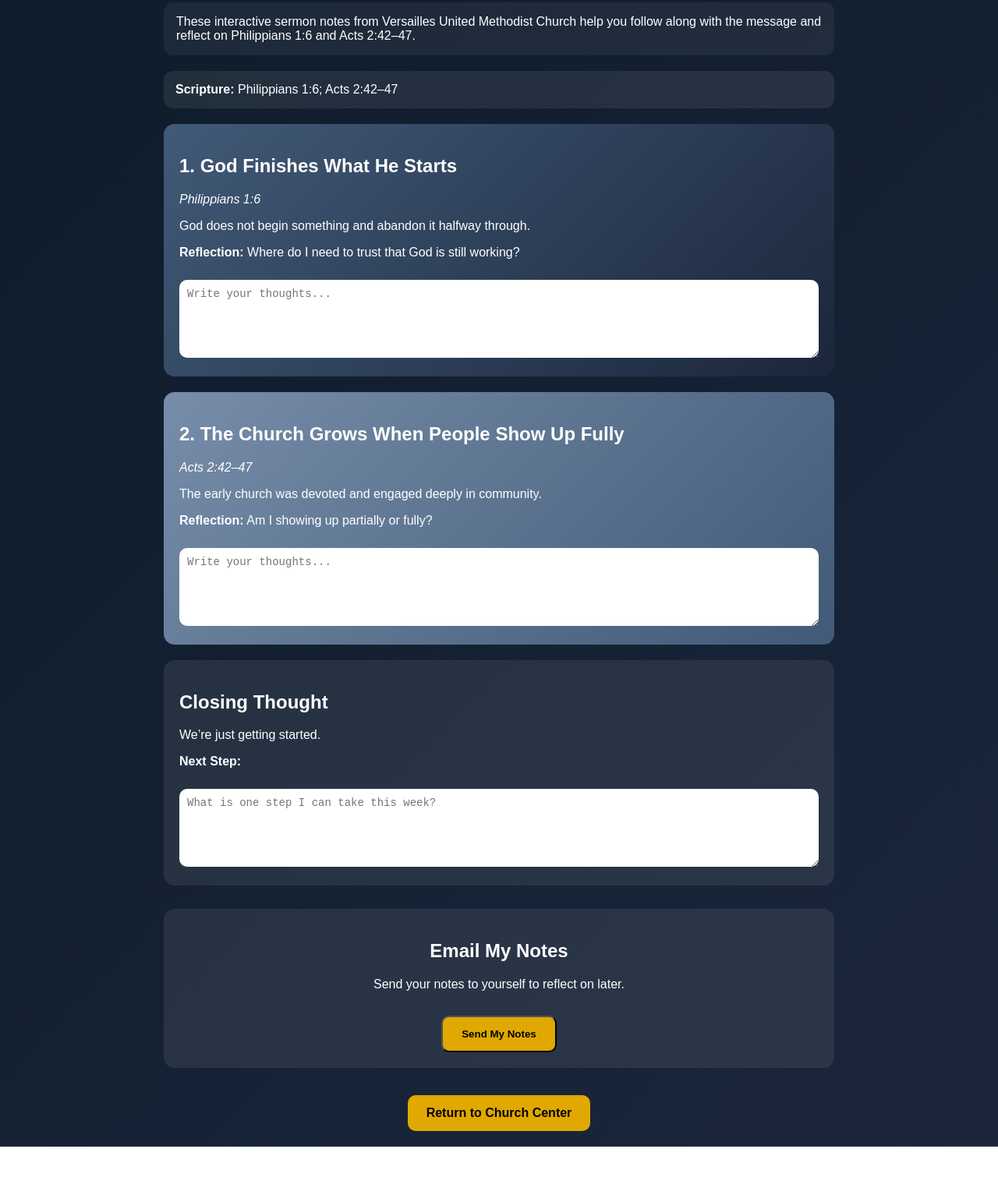
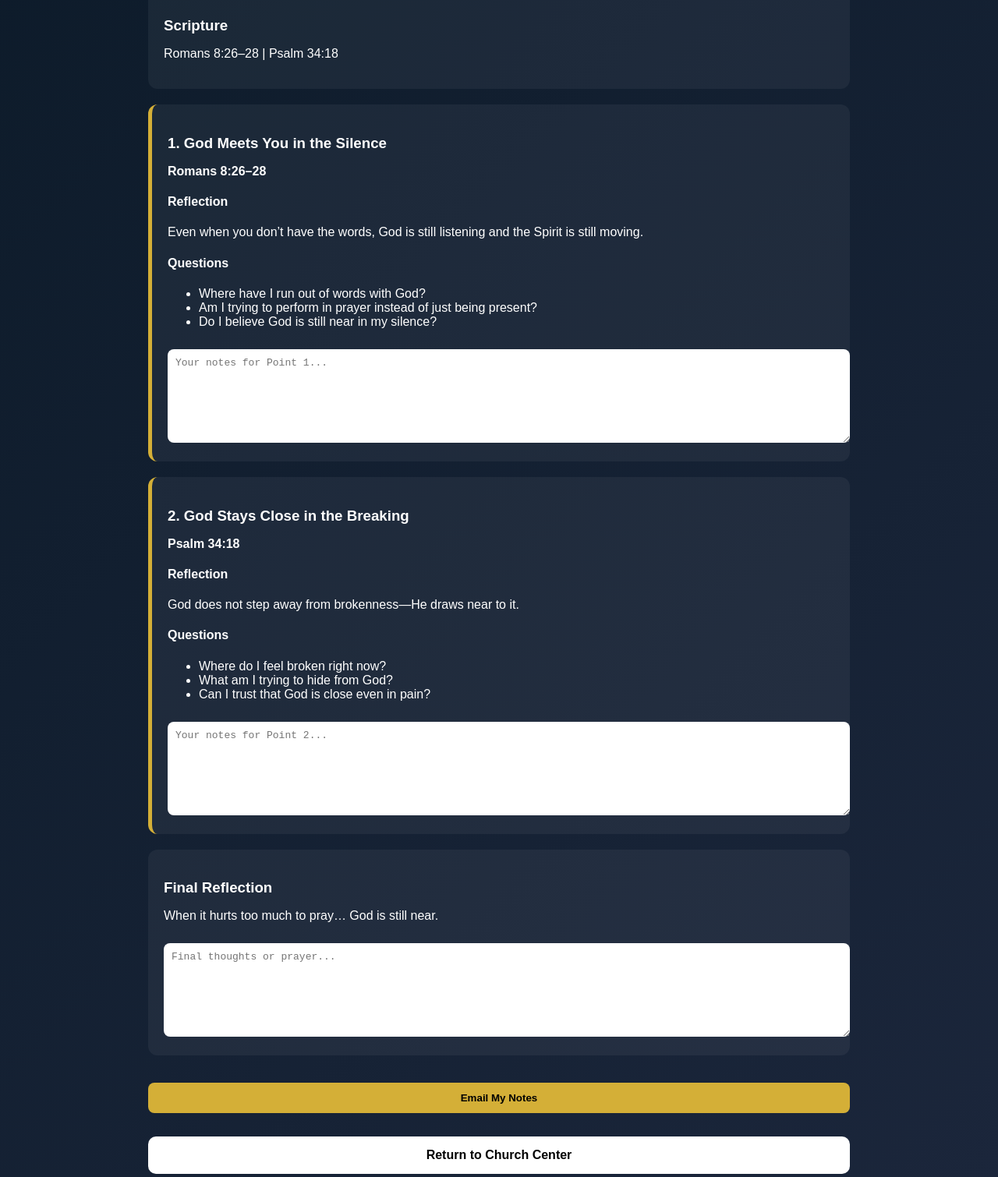
Before and after one commit to vumc-media/sermon-notes, a plain HTML site: page index.html in a window 1280 px wide. Shown: the part 153-1663 px from the top of the page at 78% size. Before the commit the page ends 1624 px from the top, so only its background shows below. Drawn offline with Linux system fonts and the light colour scheme.

Commit message:
Update index.html

```diff
--- a/index.html
+++ b/index.html
@@ -4,15 +4,9 @@
 <meta charset="UTF-8" />
 <meta name="viewport" content="width=device-width, initial-scale=1.0"/>
 
-<title>Sermon Notes | This Is Just the Beginning | Versailles UMC</title>
-
-<meta name="description" content="Interactive sermon notes from Versailles United Methodist Church for This Is Just the Beginning: We’re Just Getting Started, based on Philippians 1:6 and Acts 2:42–47.">
-
-<link rel="canonical" href="https://sermon.versaillesumc.org/">
+<title>Sermon Notes | Still Loved</title>
 
 <style>
-  * { box-sizing: border-box; }
-
 body {
   margin: 0;
   font-family: Arial, sans-serif;
@@ -26,167 +20,150 @@
   padding: 20px;
 }
 
-  .header {
-    text-align: center;
-    padding: 30px 10px;
+h1, h2, h3 {
+  margin-bottom: 10px;
 }
 
-  .header h1 {
-    margin: 0;
-    font-size: 28px;
-  }
-
-  .header p {
-    margin-top: 10px;
-    color: #ccc;
-  }
-
-  .seo-intro {
-    background: rgba(255,255,255,0.06);
-    border-radius: 12px;
-    padding: 16px;
-    margin-bottom: 20px;
-  }
-
-  .scripture {
-    background: rgba(255,255,255,0.08);
-    padding: 15px;
+.block {
+  background: rgba(255,255,255,0.05);
+  padding: 20px;
   border-radius: 12px;
   margin-bottom: 20px;
 }
 
-  .block {
-    border-radius: 14px;
-    padding: 20px;
-    margin-bottom: 20px;
+.highlight {
+  border-left: 5px solid #d4af37;
 }
-
-  .point1 { background: linear-gradient(135deg, #415a77, #1b263b); }
-  .point2 { background: linear-gradient(135deg, #778da9, #415a77); }
 
 textarea {
   width: 100%;
-    min-height: 100px;
-    border-radius: 10px;
+  height: 100px;
+  margin-top: 10px;
+  border-radius: 8px;
   border: none;
   padding: 10px;
-    margin-top: 10px;
-    font-size: 14px;
+  font-size: 1em;
 }
 
-  .email-box {
-    background: rgba(255,255,255,0.08);
-    padding: 20px;
-    border-radius: 14px;
-    margin-top: 30px;
-    text-align: center;
+button {
+  background: #d4af37;
+  border: none;
+  padding: 12px 20px;
+  border-radius: 8px;
+  font-weight: bold;
+  cursor: pointer;
+  margin-top: 15px;
+  width: 100%;
 }
 
-  .email-box input {
-    width: 100%;
-    padding: 12px;
-    margin-top: 10px;
-    border-radius: 10px;
-    border: none;
-    font-size: 14px;
+button:hover {
+  background: #c19b2e;
 }
 
-  .btn {
-    display: inline-block;
-    margin-top: 15px;
-    padding: 14px 24px;
-    background: #e0a800;
+.footer-btn {
+  display: block;
+  text-align: center;
+  margin-top: 30px;
+  padding: 15px;
+  background: #ffffff;
   color: #000;
+  text-decoration: none;
+  border-radius: 10px;
   font-weight: bold;
-    border-radius: 10px;
-    text-decoration: none;
-    cursor: pointer;
-  }
-
-  .btn:hover { background: #ffc107; }
-
-  @media (max-width:600px){
-    .btn { width:100%; }
 }
 </style>
-
-<script>
-function emailNotes() {
-  let notes = "";
-
-  document.querySelectorAll("textarea").forEach((box, i) => {
-    if (box.value.trim() !== "") {
-      notes += "Section " + (i + 1) + ":\n" + box.value + "\n\n";
-    }
-  });
-
-  const subject = encodeURIComponent("My Sermon Notes - Versailles UMC");
-  const body = encodeURIComponent(notes || "My notes from today’s message.");
-
-  window.location.href = `mailto:?subject=${subject}&body=${body}`;
-}
-</script>
-
 </head>
 
 <body>
 
 <div class="container">
 
-  <div class="header">
-    <h1>This Is Just the Beginning</h1>
-    <p>We’re Just Getting Started</p>
+  <h2>Still Loved</h2>
+  <h1>When It Hurts Too Much to Pray</h1>
+
+  <!-- Scripture -->
+  <div class="block">
+    <h3>Scripture</h3>
+    <p>Romans 8:26–28 | Psalm 34:18</p>
   </div>
 
-  <div class="seo-intro">
-    These interactive sermon notes from Versailles United Methodist Church help you follow along with the message and reflect on Philippians 1:6 and Acts 2:42–47.
+  <!-- Point 1 -->
+  <div class="block highlight">
+    <h3>1. God Meets You in the Silence</h3>
+    <p><strong>Romans 8:26–28</strong></p>
+
+    <h4>Reflection</h4>
+    <p>
+      Even when you don’t have the words, God is still listening and the Spirit is still moving.
+    </p>
+
+    <h4>Questions</h4>
+    <ul>
+      <li>Where have I run out of words with God?</li>
+      <li>Am I trying to perform in prayer instead of just being present?</li>
+      <li>Do I believe God is still near in my silence?</li>
+    </ul>
+
+    <textarea id="notes1" placeholder="Your notes for Point 1..."></textarea>
   </div>
 
-  <div class="scripture">
-    <strong>Scripture:</strong> Philippians 1:6; Acts 2:42–47
+  <!-- Point 2 -->
+  <div class="block highlight">
+    <h3>2. God Stays Close in the Breaking</h3>
+    <p><strong>Psalm 34:18</strong></p>
+
+    <h4>Reflection</h4>
+    <p>
+      God does not step away from brokenness—He draws near to it.
+    </p>
+
+    <h4>Questions</h4>
+    <ul>
+      <li>Where do I feel broken right now?</li>
+      <li>What am I trying to hide from God?</li>
+      <li>Can I trust that God is close even in pain?</li>
+    </ul>
+
+    <textarea id="notes2" placeholder="Your notes for Point 2..."></textarea>
   </div>
 
-  <div class="block point1">
-    <h2>1. God Finishes What He Starts</h2>
-    <p><em>Philippians 1:6</em></p>
-    <p>God does not begin something and abandon it halfway through.</p>
+  <!-- Final Reflection -->
+  <div class="block">
+    <h3>Final Reflection</h3>
+    <p>
+      When it hurts too much to pray… God is still near.
+    </p>
 
-    <p><strong>Reflection:</strong> Where do I need to trust that God is still working?</p>
-    <textarea placeholder="Write your thoughts..."></textarea>
+    <textarea id="notes3" placeholder="Final thoughts or prayer..."></textarea>
   </div>
 
-  <div class="block point2">
-    <h2>2. The Church Grows When People Show Up Fully</h2>
-    <p><em>Acts 2:42–47</em></p>
+  <!-- Email Button -->
+  <button onclick="emailNotes()">Email My Notes</button>
 
-    <p>The early church was devoted and engaged deeply in community.</p>
-
-    <p><strong>Reflection:</strong> Am I showing up partially or fully?</p>
-    <textarea placeholder="Write your thoughts..."></textarea>
-  </div>
-
-  <div class="block" style="background: rgba(255,255,255,0.08);">
-    <h2>Closing Thought</h2>
-    <p>We’re just getting started.</p>
-
-    <p><strong>Next Step:</strong></p>
-    <textarea placeholder="What is one step I can take this week?"></textarea>
-  </div>
-
-  <!-- EMAIL NOTES -->
-  <div class="email-box">
-    <h2>Email My Notes</h2>
-    <p>Send your notes to yourself to reflect on later.</p>
-    <button class="btn" onclick="emailNotes()">Send My Notes</button>
-  </div>
-
-  <div style="text-align:center;margin-top:20px;">
-    <a href="https://versaillesumc.churchcenter.com/pages/vumc-hub" class="btn">
+  <!-- Church Center Button -->
+  <a href="https://versaillesumc.churchcenter.com/pages/vumc-hub" class="footer-btn">
     Return to Church Center
   </a>
-  </div>
 
 </div>
 
+<script>
+function emailNotes() {
+  const n1 = document.getElementById("notes1").value;
+  const n2 = document.getElementById("notes2").value;
+  const n3 = document.getElementById("notes3").value;
+
+  const subject = encodeURIComponent("Sermon Notes - Still Loved");
+  const body = encodeURIComponent(
+    "Still Loved: When It Hurts Too Much to Pray\n\n" +
+    "Point 1 Notes:\n" + n1 + "\n\n" +
+    "Point 2 Notes:\n" + n2 + "\n\n" +
+    "Final Reflection:\n" + n3
+  );
+
+  window.location.href = `mailto:?subject=${subject}&body=${body}`;
+}
+</script>
+
 </body>
 </html>
```
Lines whose indentation alone changed are shown as unchanged.
